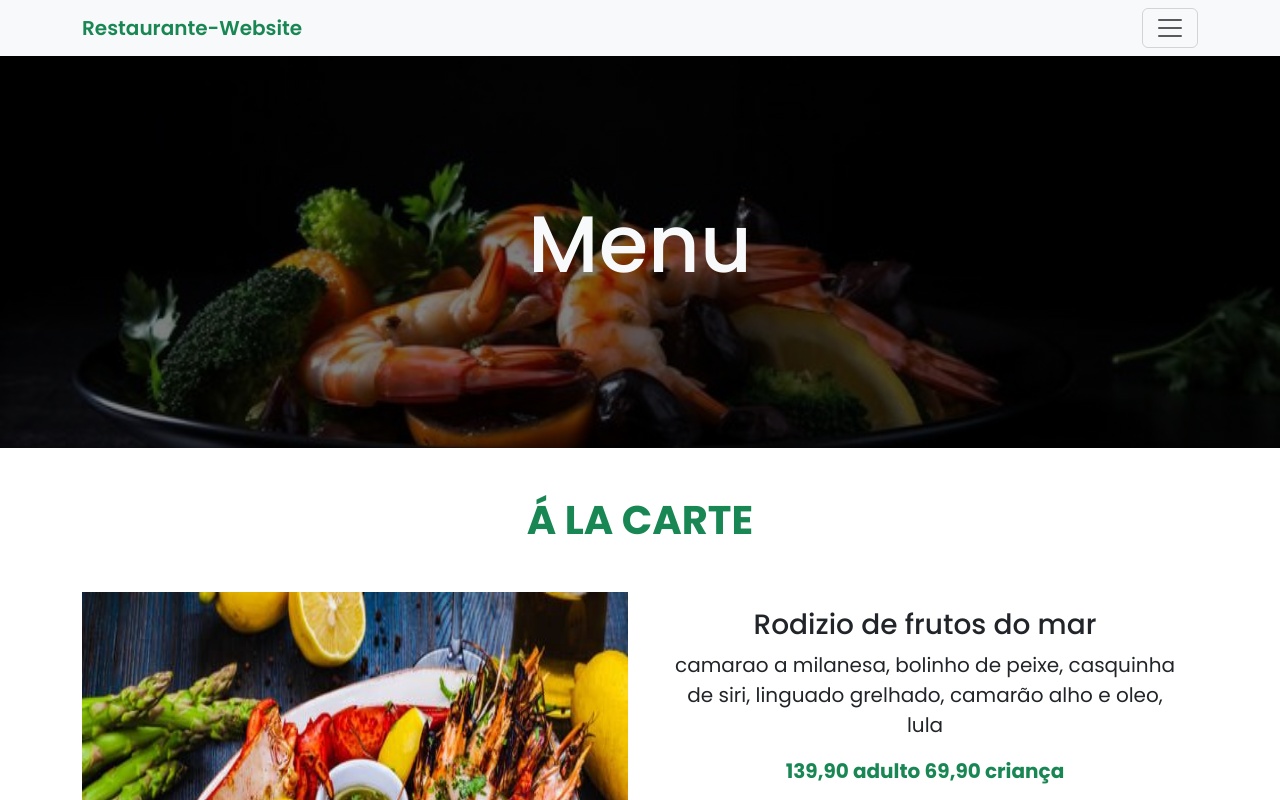
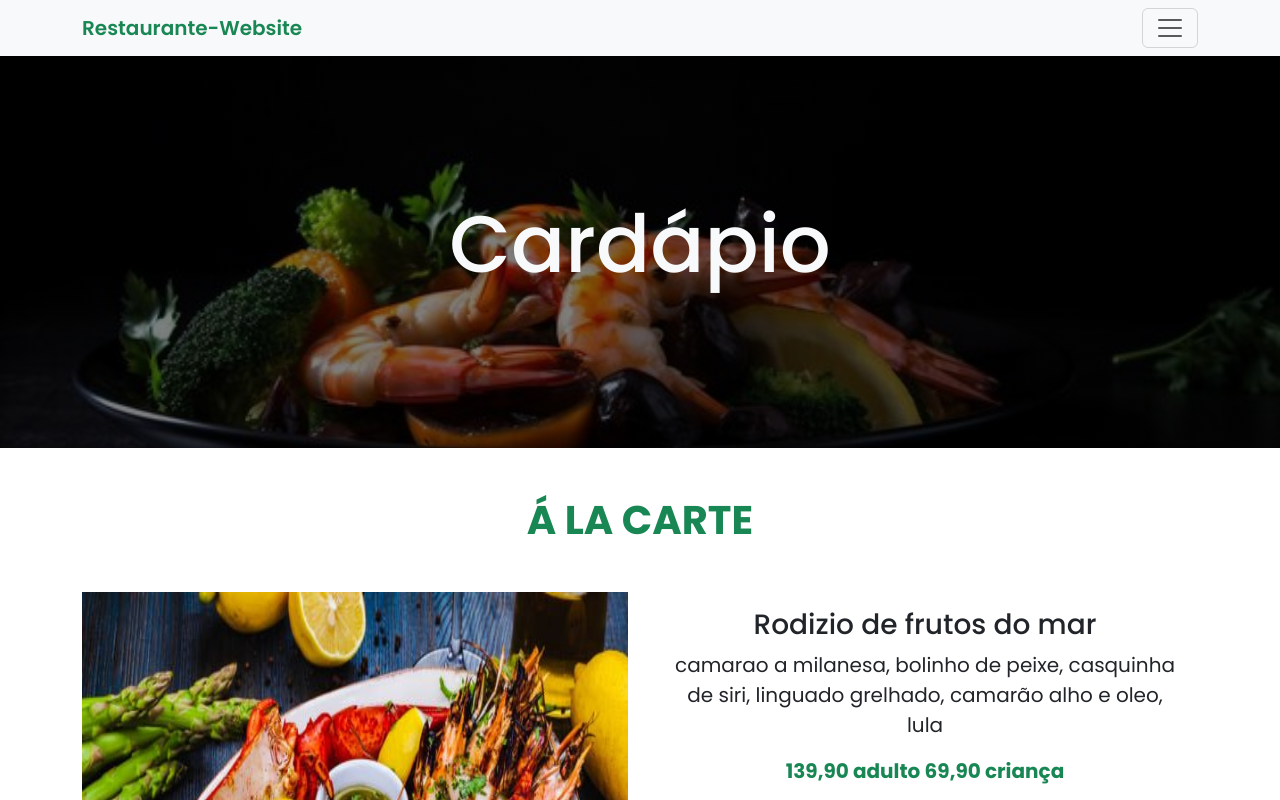
Before and after one commit to marivanenoronha/Restaurante-Website, a React (Create React App) app: page /menu in a window 1280 px wide. Shown: the top 800 px of the page. Built offline with nearby package versions, Linux system fonts and the light colour scheme; the HTML template or start-up script is replaced by a standard one.

Commit message:
feat|: change menu-page h1

```diff
--- a/src/pages/menu.jsx
+++ b/src/pages/menu.jsx
@@ -98,7 +98,7 @@ function Menu() {
         <div className="menu-page">
             <header className="mt-5">
                 <div className="container h-100 d-flex align-items-center justify-content-center">
-                    <h1 className="text-light">Menu</h1>
+                    <h1 className="text-light">Cardápio</h1>
                 </div>
             </header>
 
```
